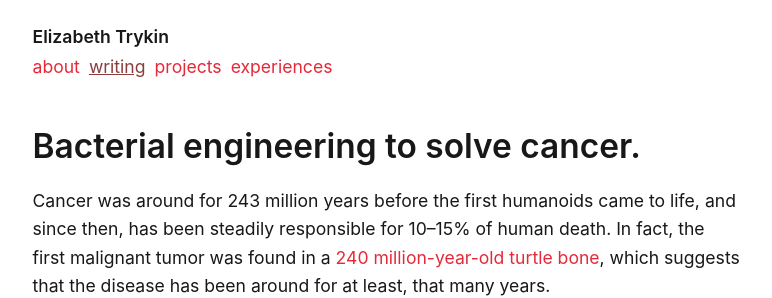
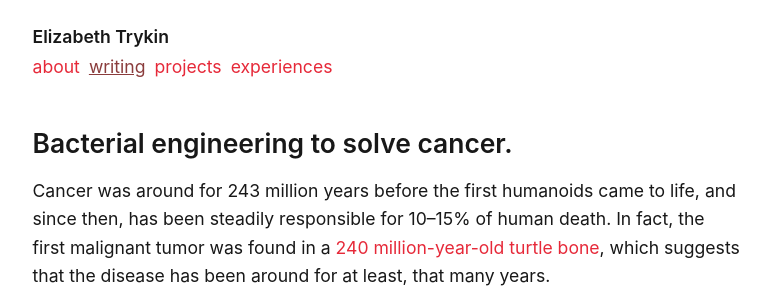
Before and after one commit to elizabethtrykin/personalwebsite, a plain HTML site: page writing/cancer.html in a window 1280 px wide. Shown: the top 298 px of the page, without its empty margins (253-1025 px from the left). Drawn offline with Linux system fonts and the light colour scheme.

Commit message:
Update cancer.html

```diff
--- a/writing/cancer.html
+++ b/writing/cancer.html
@@ -50,7 +50,7 @@
 
     <main id="main">
         <article>
-            <h1 id="bacterial-engineering-to-solve-cancer. ">Bacterial engineering to solve cancer. </h1>
+            <h2 id="bacterial-engineering-to-solve-cancer. ">Bacterial engineering to solve cancer. </h2>
             <p>Cancer was around for 243 million years before the first humanoids came to life, and since then, has been steadily responsible for 10–15% of human death. In fact, the first malignant tumor was found in a <a href="https://www.labroots.com/trending/cancer/14031/cancer-around">240 million-year-old turtle bone</a>, which suggests that the disease has been around for at least, that many years.</p>
             <p><img src="https://cdn-images-1.medium.com/max/2000/1*UypC5iIhhN8mNm2IIg9sTA.jpeg" alt=""></p>
             <p>The first person to give a name to Cancer in 400 BC was Hippocrates. Using the words “carcinos” and “carcinoma”, which meant “crab” in greek, he defined non-ulcer forming and ulcer-forming tumors. The greek word was then translated into Latin and hence, we know the disease today as “cancer”. Now the reason I’m telling you this, isn’t because this is an article on cancer and I’m hence, explaining the history. People have understood that cancer is a “thing” since 400 BC, and still, with so many smart people in our world, we have not cured it.</p>
```
